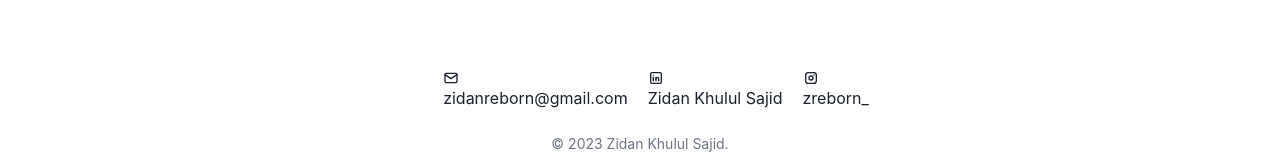
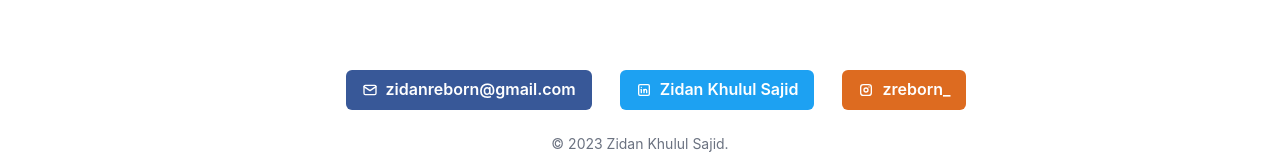
Before and after one commit to zydnrbrn/zydnrbrn-v2, a Next.js app: page / in a window 1280 px wide. Shown: the part 1290-1450 px from the top of the page. Built offline with nearby package versions, Linux system fonts and the light colour scheme.

Commit message:
update contact style

```diff
--- a/pages/components/Contact.tsx
+++ b/pages/components/Contact.tsx
@@ -1,4 +1,5 @@
 import React from "react";
+import { HStack, Button  } from "@chakra-ui/react";
 import { TbBrandLinkedin, TbMail, TbBrandInstagram } from 'react-icons/tb'
 
 export default function Contact() {
@@ -6,23 +7,25 @@ export default function Contact() {
         <>
             <div className="contact mt-10 md:mt-32 sm:mt-24">
                 <div className="contact-button text-center mt-10 flex justify-center dark:text-white">
-                    <div>
+                    <HStack>
                     <a href="mailto: zidanreborn@gmail.com">
-                        <h1 className="inline"> <TbMail /> zidanreborn@gmail.com</h1>
-                    </a>
-                    </div>
-                    <div className="flex flex-col">
-                    <a className="mx-5" href="https://www.facebook.com/zidan.k.s">
-                        <h1> <TbBrandLinkedin /> Zidan Khulul Sajid</h1>
-                    </a>
-                    </div>
-                    <div className="flex flex-col">
-                    <a href="https://www.instagram.com/zreborn_/">
-                    <h1> <TbBrandInstagram /> zreborn_</h1>
-                    </a>
+  <Button colorScheme='facebook' leftIcon={<TbMail />}>
+                        <h1>  zidanreborn@gmail.com</h1>
+  </Button>
+  </a>
+  <a className="mx-5" href="https://www.facebook.com/zidan.k.s">
+  <Button colorScheme='twitter' leftIcon={<TbBrandLinkedin />}>
+                        <h1>  Zidan Khulul Sajid</h1>
+  </Button>
+  </a>
+  <a href="https://www.instagram.com/zreborn_/">
+  <Button colorScheme='orange' leftIcon={<TbBrandInstagram />}>
+                    <h1> zreborn_</h1>
+  </Button>
+    </a>
+</HStack>
                     </div>
                 </div>
-            </div>
         </>
     )
 }
--- a/pages/components/Content.tsx
+++ b/pages/components/Content.tsx
@@ -11,7 +11,7 @@ export default function Content() {
                         <h2 className="dark:text-white text-5xl sm:text-6xl lg:text-8xl">Hello ...</h2>
                         <h1 className="uppercase mt-2 dark:text-white sm:text-2xl lg:text-3xl">iam zidan khulul
                             sazid </h1>
-                        <h2 className="uppercase mt-2 md:text-2xl dark:text-white">frontend & backend developer</h2>
+                        <h2 className="uppercase mt-2 md:text-2xl dark:text-white">backend developer</h2>
                         <a href="#contact">
                         <button className="
   relative mt-4 inline-flex items-center justify-center p-0.5 mb-2 mr-2 overflow-hidden text-sm font-medium text-gray-900 rounded-lg group bg-gradient-to-br
```
